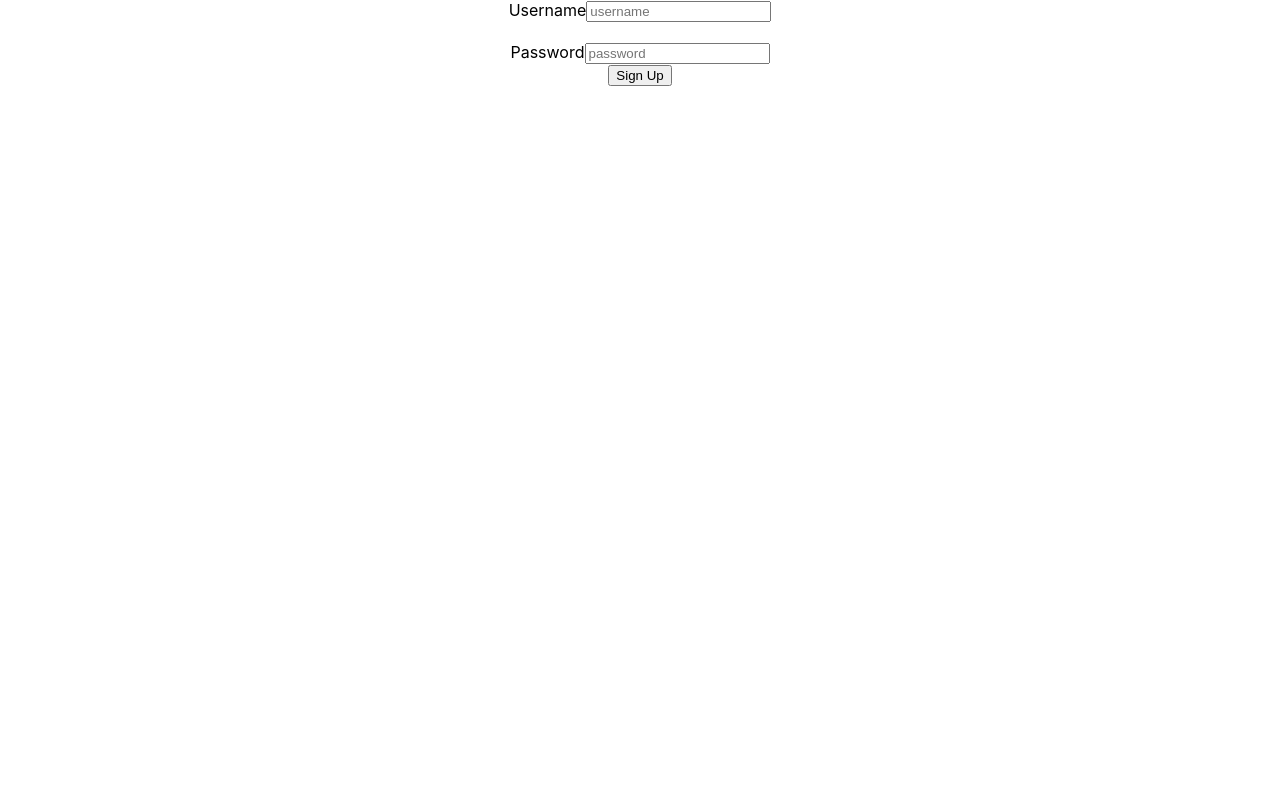
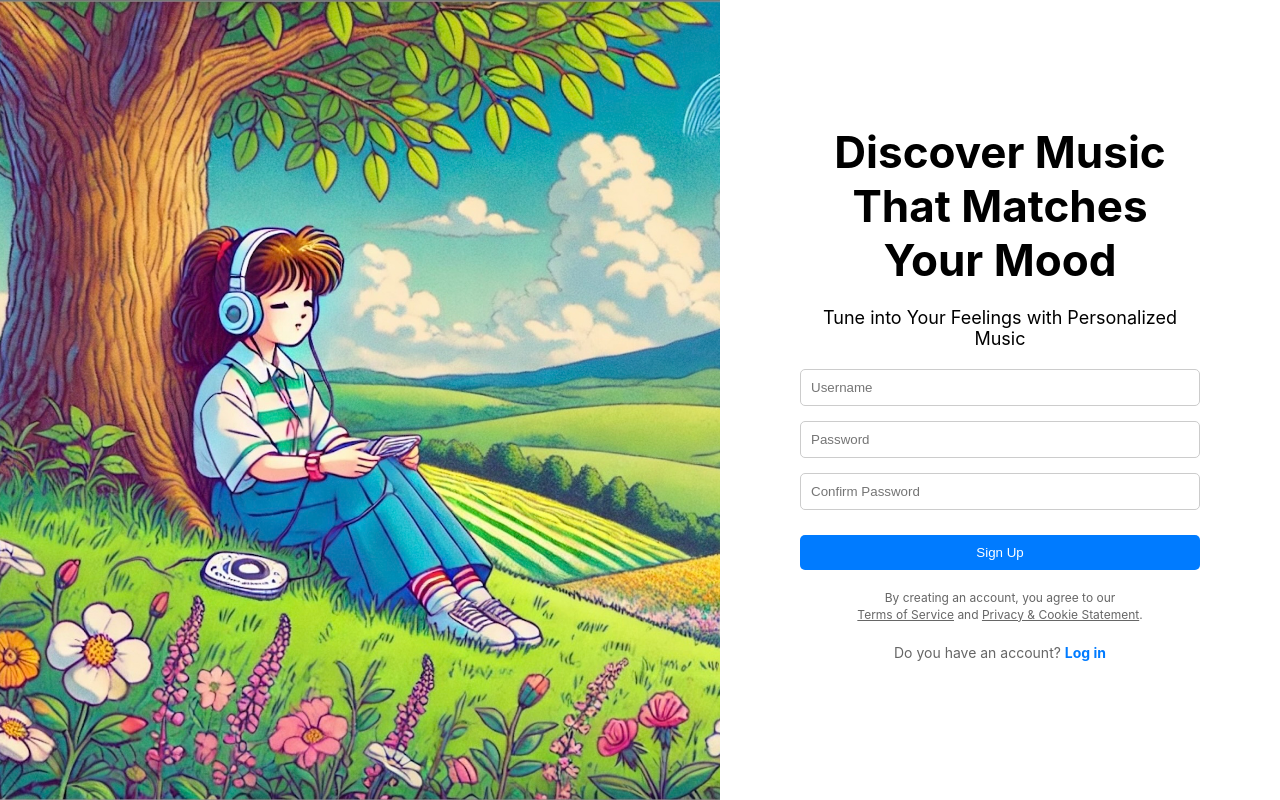
Before and after one commit to Ryanch0/TuneMoods_Project, a React (Create React App) app: page /signup in a window 1280 px wide. Built offline with nearby package versions, Linux system fonts and the light colour scheme.

Commit message:
sign up form

```diff
--- a/src/App.css
+++ b/src/App.css
@@ -330,3 +330,19 @@ h1 {
   text-decoration: underline; /* 밑줄 추가 */
   color: inherit; /* 링크 색상을 기본 텍스트 색상과 동일하게 설정 */
 }
+.login-prompt {
+  text-align: center;
+  margin-top: 20px;
+  color: #666;
+  font-size: 14px;
+}
+
+.login-link {
+  font-weight: bold;
+  color: #007bff;
+  cursor: pointer;
+}
+
+.login-link:hover {
+  text-decoration: underline;
+}
--- a/src/routes/Signup.js
+++ b/src/routes/Signup.js
@@ -1,17 +1,15 @@
 import React, { useState } from 'react';
 import axios from '../axiosConfig';
 import { useNavigate } from 'react-router-dom';
+import '../App.css';
 
-
-
-// 예외처리 필요
 function Signup() {
-
-    // 폼 전송 data
     const [formData, setFormData] = useState({
         username: '',
-        password: ''
+        password: '',
+        confirmPassword: ''
     });
+
     const navigate = useNavigate();
 
     const handleChange = (e) => {
@@ -24,11 +22,25 @@ function Signup() {
 
     const handleSubmit = async (e) => {
         e.preventDefault();
+
+        if (!formData.username || !formData.password || !formData.confirmPassword) {
+            alert('Please fill in all fields.');
+            return;
+        }
+
+        if (formData.password !== formData.confirmPassword) {
+            alert(`Each password doesn't match`);
+            return;
+        }
+
+        const { confirmPassword, ...submitData } = formData;
+
         try {
-
-            const response = await axios.post('/api/users/signup', formData);
+            const response = await axios.post('/api/users/signup', submitData, {
+                headers: { 'Content-Type': 'application/json' },
+                withCredentials: true
+            });
             if (response.status === 201) {
-                // 회원가입 성공 시 메인 페이지로 이동
                 navigate('/login');
             }
         } catch (error) {
@@ -41,31 +53,54 @@ function Signup() {
         }
     };
 
-
     return (
+        <div className="login-container">
+            <div className="login-image"></div>
+            <div className="login-form-container">
+                <div className="login-form">
+                    <h1 className="login-heading">Discover Music That Matches Your Mood</h1>
+                    <p className="login-subheading">Tune into Your Feelings with Personalized Music</p>
                     <form onSubmit={handleSubmit}>
                         <div>
-                <label>Username</label>
                             <input
                                 type="text"
-                    placeholder="username"
+                                placeholder="Username"
                                 name="username"
                                 value={formData.username}
-                    onChange={handleChange} />
+                                onChange={handleChange}
+                            />
                         </div>
-            <div style={{ height: '20px' }}></div>
                         <div>
-                <label>Password</label>
                             <input
                                 type="password"
-                    placeholder="password"
+                                placeholder="Password"
                                 name="password"
                                 value={formData.password}
-                    onChange={handleChange} />
+                                onChange={handleChange}
+                            />
+                        </div>
+                        <div>
+                            <input
+                                type="password"
+                                placeholder="Confirm Password"
+                                name="confirmPassword"
+                                value={formData.confirmPassword}
+                                onChange={handleChange}
+                            />
                         </div>
                         <button type="submit">Sign Up</button>
                     </form>
+                    <p className="terms-text">
+                        By creating an account, you agree to our<br />
+                        <a href="#">Terms of Service</a> and <a href="#">Privacy & Cookie Statement</a>.
+                    </p>
+                    <p className="login-prompt">
+                        Do you have an account? <span className="login-link" onClick={() => navigate('/login')}>Log in</span>
+                    </p>
+                </div>
+            </div>
+        </div>
     );
-};
+}
 
-export default Signup
+export default Signup;
```
Lines whose indentation alone changed are shown as unchanged.
